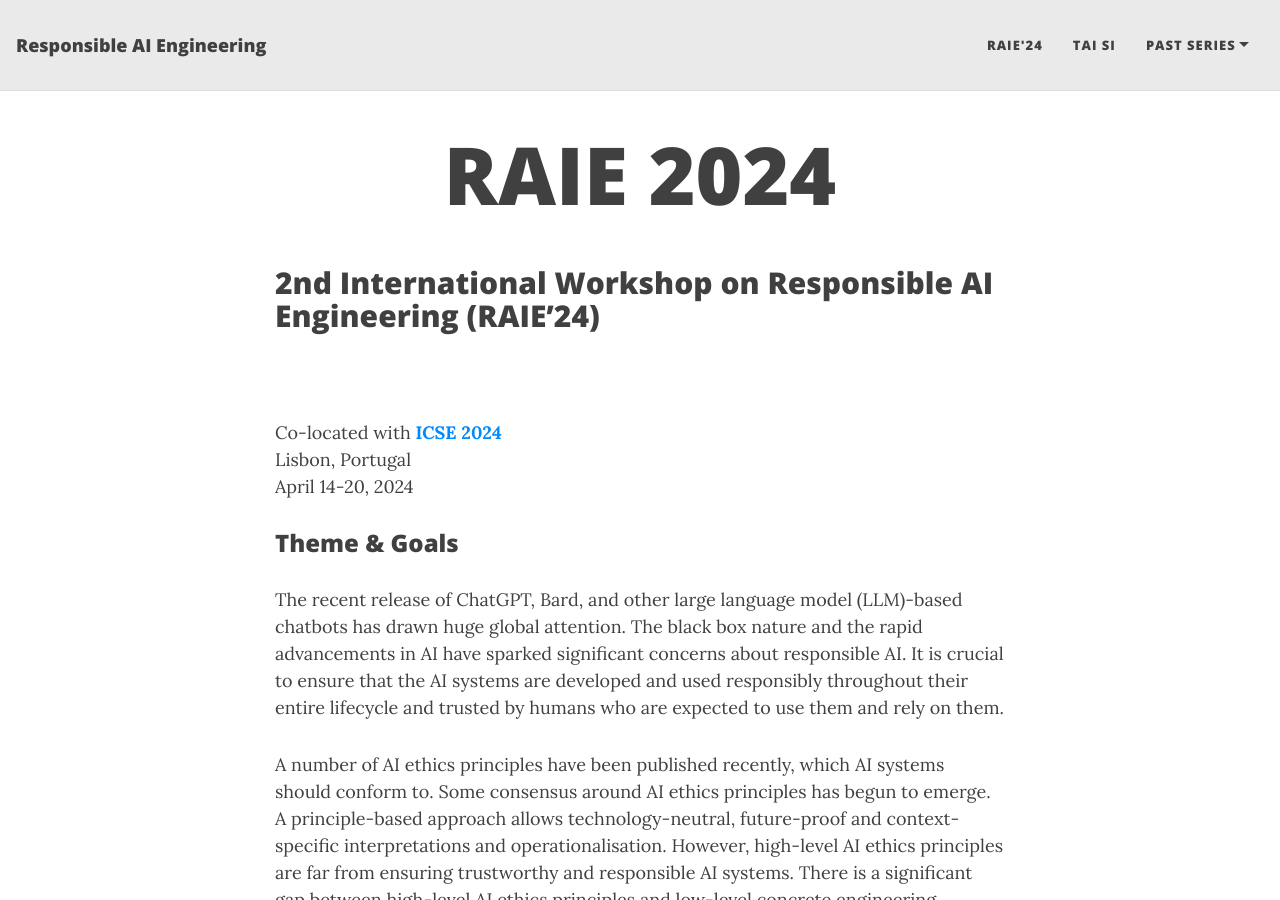
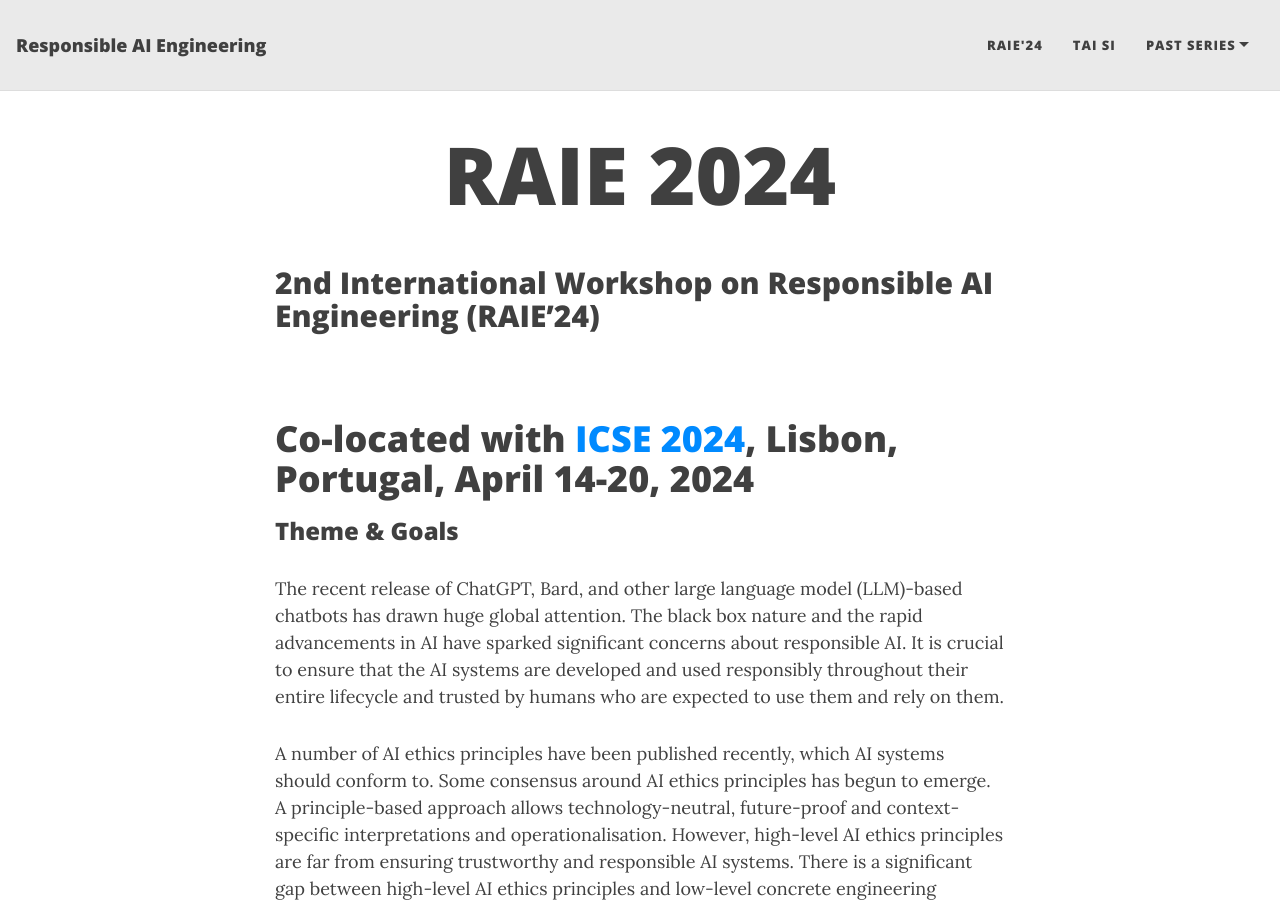
Before and after one commit to RAIEngineering/AIEng-Series, a Jekyll site: the page built from RAIEWorkshop24.md, in a window 1280 px wide and 900 px high. Built offline with Jekyll 4.4.1, drawn with Linux system fonts in a browser that asks for light colours; nearby versions of some CDN libraries.

Commit message:
Update RAIEWorkshop24.md

```diff
--- a/RAIEWorkshop24.md
+++ b/RAIEWorkshop24.md
@@ -8,11 +8,7 @@
 ## 2nd International Workshop on Responsible AI Engineering (RAIE'24)
 <br>
 
-Co-located with [**ICSE 2024**](https://conf.researchr.org/home/icse-2024)
-<br>
-Lisbon, Portugal
-<br>
-April 14-20, 2024
+# Co-located with [**ICSE 2024**](https://conf.researchr.org/home/icse-2024), Lisbon, Portugal, April 14-20, 2024
 
 ### Theme & Goals
 
```
